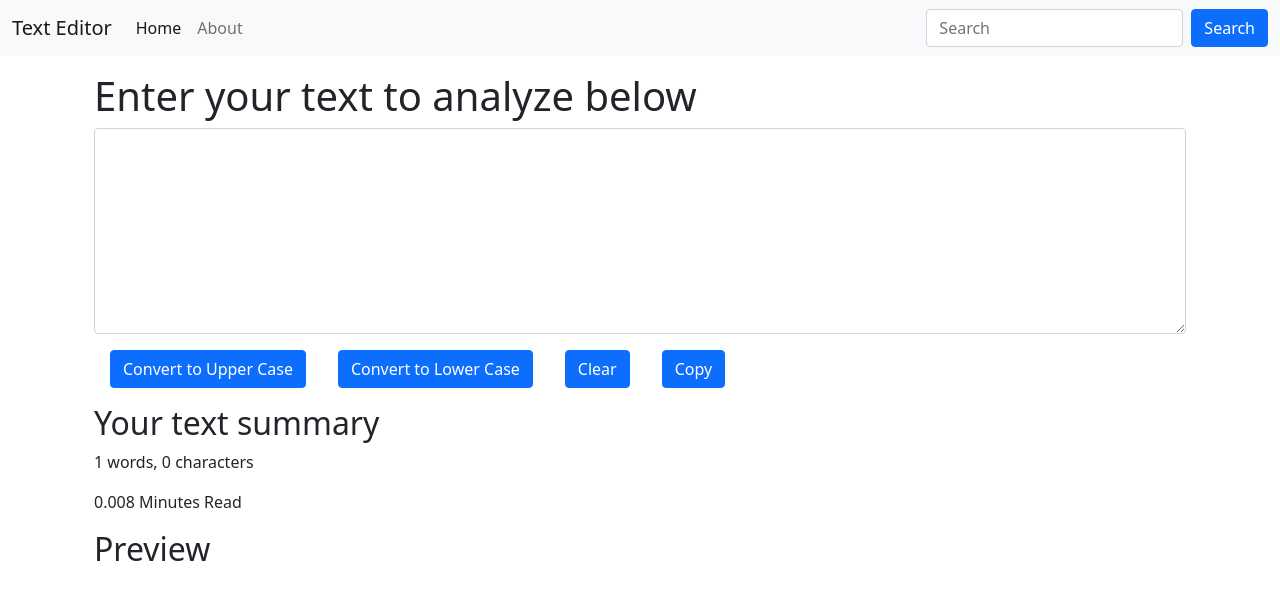
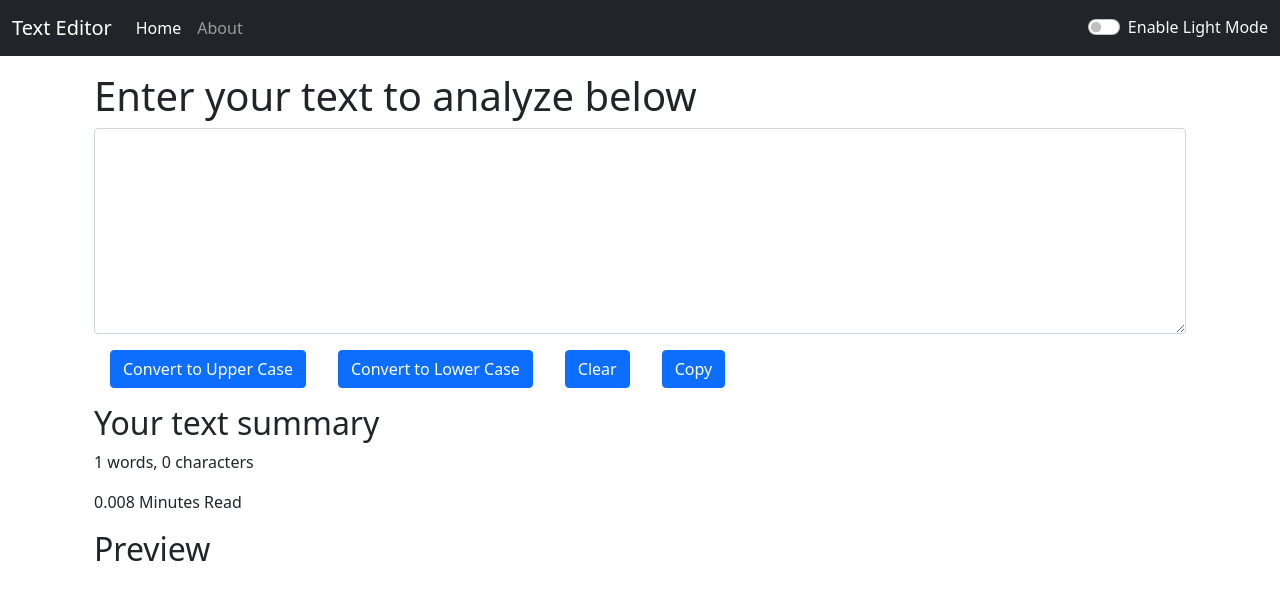
Before and after one commit to mayankrai2000/Text-Editor, a React (Create React App) app: page / in a window 1280 px wide. Shown: the top 600 px of the page. Built offline with nearby package versions, Linux system fonts and the light colour scheme.

Commit message:
Added enable dark / light mode text

```diff
--- a/src/App.js
+++ b/src/App.js
@@ -1,4 +1,4 @@
-import React, {useState} from 'react';
+import React, { useState } from "react";
 import "./App.css";
 // import About from "./components/About";
 import Navbar from "./components/Navbar";
@@ -6,13 +6,33 @@ import TextForm from "./components/TextForm";
 
 function App() {
   // whether dark mode is enabled or not
-  const [mode, setMode] = useState('light');
+  const [mode, setMode] = useState("dark");
+  const [textMode, setTextMode] = useState("Enable Light Mode");
+  const [textColour, setTextColour] = useState("light")
+
+  const toggleMode = () => {
+    if (mode === "light") {
+      setMode("dark");
+      setTextMode("Enable Light Mode");
+      setTextColour("light");
+    } else {
+      setMode("light");
+      setTextMode("Enable Dark Mode");
+      setTextColour("dark");
+    }
+  };
   return (
     <>
-      <Navbar title="Text Editor" mode={mode}/>
+      <Navbar
+        title="Text Editor"
+        mode={mode}
+        toggleMode={toggleMode}
+        textMode={textMode}
+        textColour={textColour}
+      />
       <div className="container my-3">
-          <TextForm heading="Enter your text to analyze below"/>
-          {/* <About /> */}
+        <TextForm heading="Enter your text to analyze below" />
+        {/* <About /> */}
       </div>
     </>
   );
--- a/src/components/Navbar.js
+++ b/src/components/Navbar.js
@@ -1,9 +1,11 @@
 import React from "react";
-import PropTypes from 'prop-types';
+import PropTypes from "prop-types";
 
 export default function Navbar(props) {
   return (
-    <nav className={`navbar navbar-expand-lg navbar-${props.mode} bg-${props.mode}`}>
+    <nav
+      className={`navbar navbar-expand-lg navbar-${props.mode} bg-${props.mode}`}
+    >
       <div className="container-fluid">
         <a className="navbar-brand" href="/">
           {props.title}
@@ -32,7 +34,7 @@ export default function Navbar(props) {
               </a>
             </li>
           </ul>
-          <form className="d-flex">
+          {/* <form className="d-flex">
             <input
               className="form-control me-2"
               type="search"
@@ -42,7 +44,19 @@ export default function Navbar(props) {
             <button className="btn btn-primary" type="submit">
               Search
             </button>
-          </form>
+          </form> */}
+          <div className={`form-check form-switch text-${props.textColour}`}>
+            <input
+              class="form-check-input"
+              onClick={props.toggleMode}
+              type="checkbox"
+              role="switch"
+              id="flexSwitchCheckDefault"
+            />
+            <label class="form-check-label" for="flexSwitchCheckDefault">
+              {props.textMode}
+            </label>
+          </div>
         </div>
       </div>
     </nav>
@@ -52,11 +66,11 @@ export default function Navbar(props) {
 // Prop types defines property of props which is passed
 // In this case props.title will always be string type
 Navbar.propTypes = {
-    title: PropTypes.string.isRequired
-}
+  title: PropTypes.string.isRequired,
+};
 
 // this function will automatically set value of title
 // if nothing is passed in props
 Navbar.defaultProps = {
-    title: 'Set title here'
+  title: "Set title here",
 };
```
